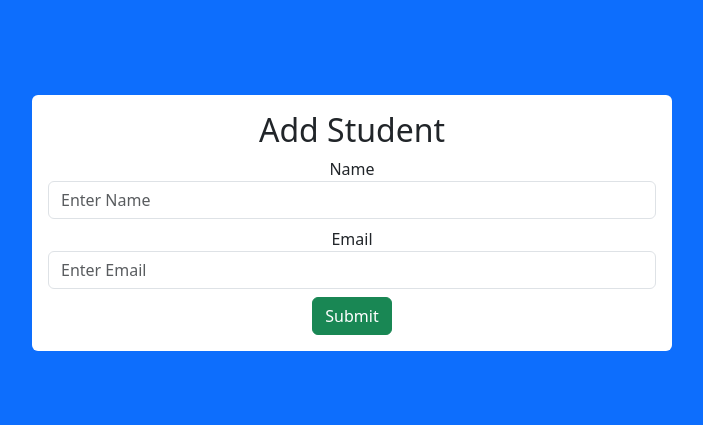
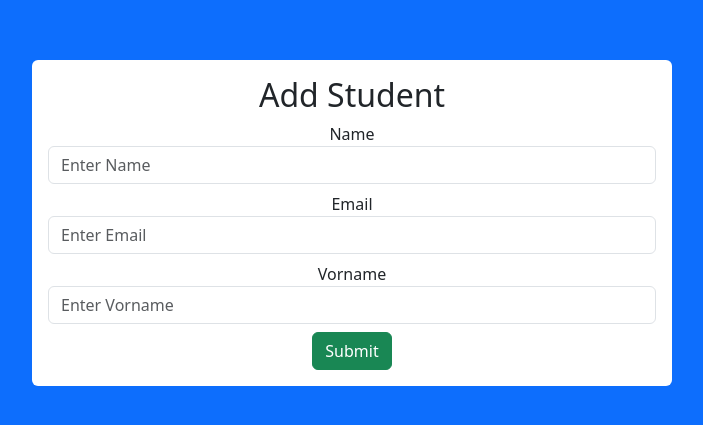
Before and after one commit to Chris471352/P_NotenVerwaltung, a React (Create React App) app in the folder frontend/: page /create in a window 1280 px wide. Shown: the part 177-602 px from the top of the page, without its empty margins (288-991 px from the left). Built offline with nearby package versions, Linux system fonts and the light colour scheme.

Commit message:
mit Vornamenfeld

```diff
--- a/frontend/src/CreateStudent.js
+++ b/frontend/src/CreateStudent.js
@@ -4,12 +4,13 @@ import { useNavigate } from 'react-router-dom';
 
 function CreateStudent() {
     const [name, setName] = useState('');
+    const [vorname, setVorname] = useState('');
     const [email, setEmail] = useState('');
     const navigate = useNavigate();
 
     function handleSubmit(event) {
         event.preventDefault();
-        axios.post('http://localhost:8081/create', { name, email })
+        axios.post('http://localhost:8081/create', { name, vorname, email })
             .then(res => {
                 console.log(res);
                 navigate('/');
@@ -32,6 +33,15 @@ function CreateStudent() {
                         <input type='email' placeholder='Enter Email' className='form-control'
                             onChange={e => setEmail(e.target.value)} />
                     </div>
+                    <div className='mb-2'>
+                        <label>Vorname</label>
+                        <input
+                            type='text'
+                            placeholder='Enter Vorname'
+                            className='form-control'
+                            onChange={e => setVorname(e.target.value)}
+                        />
+                    </div>
                     <button className='btn btn-success'>Submit</button>
                 </form>
             </div>
```
Also changed, not shown: 1 other file (tests, documents, lock files or other folders).
